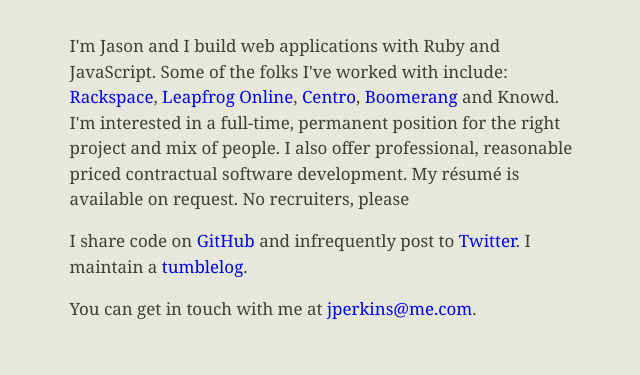
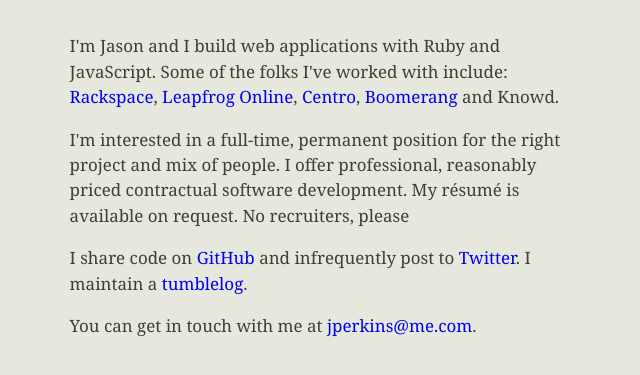
Before and after one commit to jperkins/jperkins.github.io, a plain HTML site: page index.html in a window 1280 px wide. Shown: the part 115-490 px from the top of the page, without its empty margins (316-956 px from the left). Drawn offline with Linux system fonts and the light colour scheme.

Commit message:
editing.

```diff
--- a/index.html
+++ b/index.html
@@ -21,10 +21,14 @@
 			href="http://www.rackspace.com">Rackspace</a>, <a
 			href="http://www.leapfrogonline.com">Leapfrog Online</a>, <a
 			href="http://www.centro.net">Centro</a>, <a
-			href="http://www.rang.com">Boomerang</a> and Knowd. I'm interested in a
-			full-time, permanent position for the right project and mix of people. I
-			also offer professional, reasonable priced contractual software development.
-			My résumé is available on request. No recruiters, please
+			href="http://www.rang.com">Boomerang</a> and Knowd.
+		</p>
+
+		<p>
+			I'm interested in a full-time, permanent position for the right project
+			and mix of people. I offer professional, reasonably priced contractual
+			software development. My résumé is available on request. No recruiters,
+			please
 		</p>
 
     <p>
```
